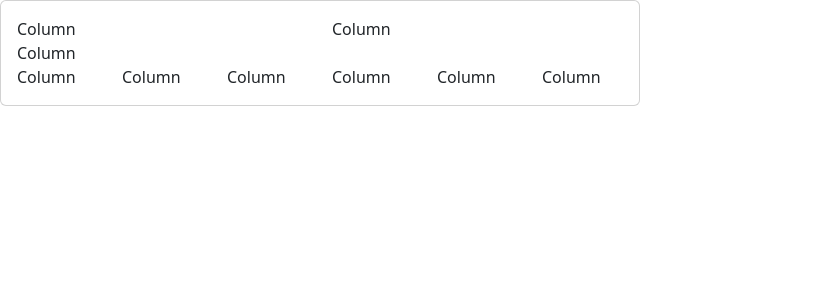
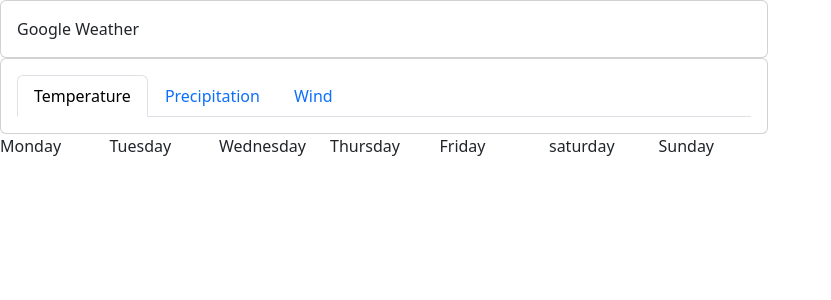
Before and after one commit to Kayden08/GoogleWeather, a Flask app: page / in a window 1280 px wide. Shown: the top 300 px of the page, without its empty margins (0-831 px from the left). Run offline with Flask 3, Linux system fonts and the light colour scheme.

Commit message:
Added temperature, precipitation and Wind pages without links for now

```diff
--- a/templates/home.html
+++ b/templates/home.html
@@ -1,5 +1,6 @@
 <!DOCTYPE html>
 <html lang="en">
+
 <head>
     <meta charset="UTF-8">
     <title>Title</title>
@@ -8,52 +9,55 @@
 </head>
 <body>
 
-
-<div class="card" style="width: 50%;">
+<div class="card" style="width: 60%;">
   <div class="card-body">
-
-
-
       <div class="row">
         <div class="col">
-      Column
+          Google Weather
         </div>
-    <div class="col">
-      Column
+      </div>
   </div>
 </div>
 
-
-  <div class="row">
-    <div class="col">
-      Column
+<div class="card" style="width: 60%;">
+  <div class="card-body">
+<ul class="nav nav-tabs">
+  <li class="nav-item">
+    <a class="nav-link active" aria-current="page" href="#">Temperature</a>
+  </li>
+  <li class="nav-item">
+    <a class="nav-link" href="#">Precipitation</a>
+  </li>
+  <li class="nav-item">
+    <a class="nav-link" href="#">Wind</a>
+  </li>
+</ul>
   </div>
 </div>
 
-  <div class="row">
+ <div class="row" style="width: 60%; ">
         <div class="col">
-      Column
+          Monday
         </div>
         <div class="col">
-      Column
+          Tuesday
         </div>
         <div class="col">
-      Column
+          Wednesday
         </div>
         <div class="col">
-      Column
+          Thursday
         </div>
         <div class="col">
-      Column
+           Friday
         </div>
         <div class="col">
-      Column
+          saturday
+        </div>
+        <div class="col">
+          Sunday
         </div>
       </div>
-
-
-
-
   </div>
 </div>
 
```
Lines whose indentation alone changed are shown as unchanged.
